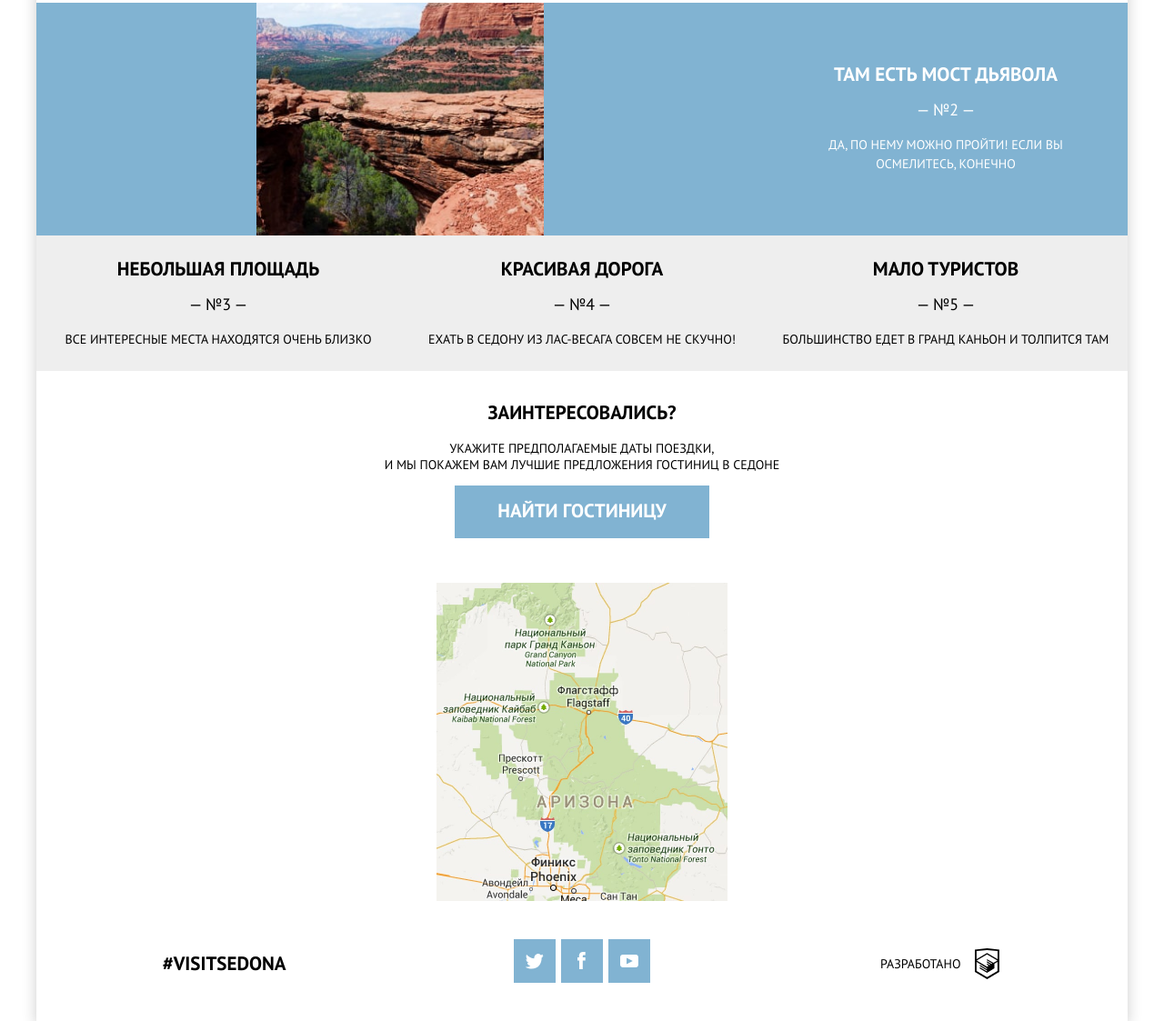
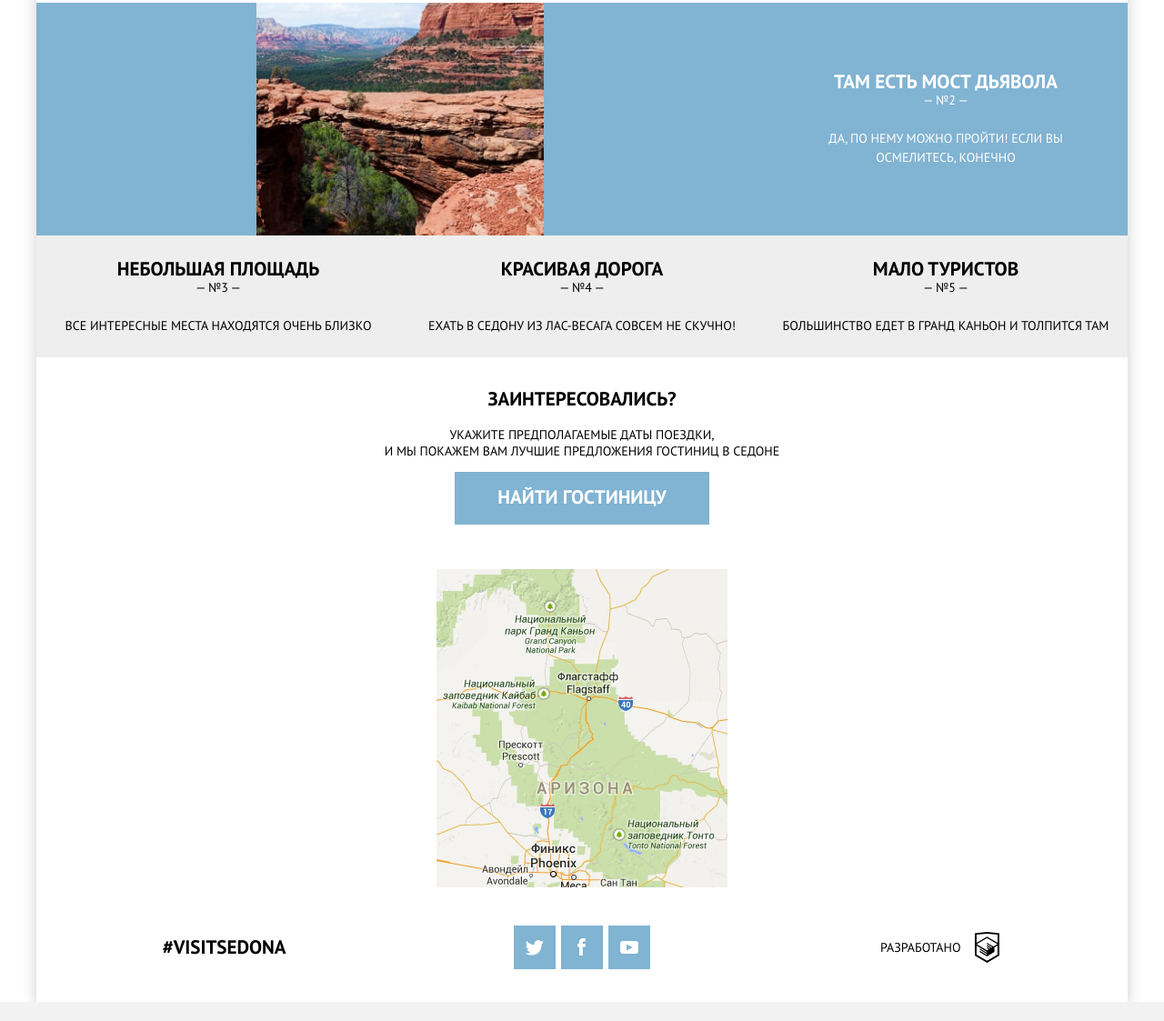
Before and after one commit to pin0k/sedona-level-2, a website: page source/index.html in a window 1280 px wide. Shown: the part 1289-2412 px from the top of the page at 91% size. After the commit the page ends 2391 px from the top, so only its background shows below. Drawn offline with nearby package versions, Linux system fonts and the light colour scheme; files that its build step writes are made by us from their sources.

Commit message:
правки в декратинвных элементах на главной странице

```diff
--- a/source/index.html
+++ b/source/index.html
@@ -53,7 +53,6 @@
             <li class="advantages__item advantages__item--image">
               <div class="advantages__item-wrapper">
                 <h3 class="advantages__title">Настоящий городок</h3>
-                <p class="advantages__number">— №1 —</p>
                 <p class="advantages__description">Седона не аттракцион для туристов, там течет своя жизнь</p>
               </div>
               <img class="advantages__image" src="img/index/photo-city@1x1.jpg" width="520" height="260" alt="Первое преимущество Седоны">
@@ -75,7 +74,6 @@
             <li class="advantages__item advantages__item--image">
               <div class="advantages__item-wrapper">
                 <h3 class="advantages__title">Там есть Мост дьявола</h3>
-                <p class="advantages__number">— №2 —</p>
                 <p class="advantages__description">Да, по нему можно пройти! Если вы осмелитесь, конечно</p>
               </div>
               <img class="advantages__image" src="img/index/photo-bridge@1x1.jpg" width="520" height="260" alt="Первое преимущество Седоны">
@@ -83,21 +81,18 @@
             <li class="advantages__item">
               <div class="advantages__item-wrapper">
                 <h3 class="advantages__title">Небольшая площадь</h3>
-                <p class="advantages__number">— №3 —</p>
                 <p class="advantages__description">Все интересные места находятся очень близко</p>
               </div>
             </li>
             <li class="advantages__item">
               <div class="advantages__item-wrapper">
                 <h3 class="advantages__title">Красивая дорога</h3>
-                <p class="advantages__number">— №4 —</p>
                 <p class="advantages__description">Ехать в Седону из Лас-Весага совсем не скучно!</p>
               </div>
             </li>
             <li class="advantages__item">
               <div class="advantages__item-wrapper">
                 <h3 class="advantages__title">Мало туристов</h3>
-                <p class="advantages__number">— №5 —</p>
                 <p class="advantages__description">Большинство едет в Гранд Каньон и толпится там</p>
               </div>
             </li>
--- a/source/sass/blocks/advantages.scss
+++ b/source/sass/blocks/advantages.scss
@@ -30,6 +30,7 @@
   margin: 0;
   padding: 0;
   position: relative;
+  counter-reset: advantages;
 
   @media (max-width: $mobile-width-only) {
     &::before {
@@ -55,6 +56,7 @@
 .advantages__item {
   background-color: $basic-grey-200;
   padding: 26px 20px 24px 20px;
+  counter-increment: advantages;
 
   &:nth-child(n+3):not(:last-child) {
     position: relative;
@@ -140,6 +142,13 @@
   margin: 0;
   font-size: 14px;
   line-height: 21px;
+  position: relative;
+
+  &::before {
+    display: block;
+    content: "— №" counter(advantages) " —";
+    margin-bottom: 21px;
+  }
 }
 
 .advantages__city-benefits {
--- a/source/sass/blocks/capture-unit.scss
+++ b/source/sass/blocks/capture-unit.scss
@@ -12,6 +12,12 @@
 
 .capture-unit__description {
   line-height: 18px;
+
+  @media (max-width: $mobile-width-only) {
+    br {
+      display: none;
+    }
+  }
 }
 
 .capture-unit__button {
--- a/source/sass/blocks/intro.scss
+++ b/source/sass/blocks/intro.scss
@@ -7,7 +7,7 @@
 }
 
 .intro__wrapper {
-  background-color: $basic-blue;
+  background-color: $grey-disabled;
   width: 100%;
   min-height: 389px;
   position: relative;
--- a/source/sass/blocks/page-footer.scss
+++ b/source/sass/blocks/page-footer.scss
@@ -10,6 +10,13 @@
   }
 }
 
+.page-footer__contacts,
+.page-footer__social {
+  @media (max-width: $mobile-width-only) {
+    margin-bottom: 33px;
+  }
+}
+
 .contacts__title {
   font-size: 21px;
   font-weight: bold;
--- a/source/sass/blocks/social__list.scss
+++ b/source/sass/blocks/social-list.scss
@@ -8,9 +8,9 @@
   align-content: center;
 }
 
-.social__item:not(:last-child) {
-  margin-right: 6px;
-  margin-bottom: 6px;
+.social__item {
+  margin-right: 3px;
+  margin-left: 3px;
 }
 
 .social__link {
--- a/source/sass/style.scss
+++ b/source/sass/style.scss
@@ -15,7 +15,7 @@
 @import "blocks/benefits.scss";
 @import "blocks/capture-unit.scss";
 @import "blocks/map.scss";
-@import "blocks/social__list.scss";
+@import "blocks/social-list.scss";
 @import "blocks/button.scss";
 @import "blocks/page-footer.scss";
 @import "blocks/copyright.scss";
```
